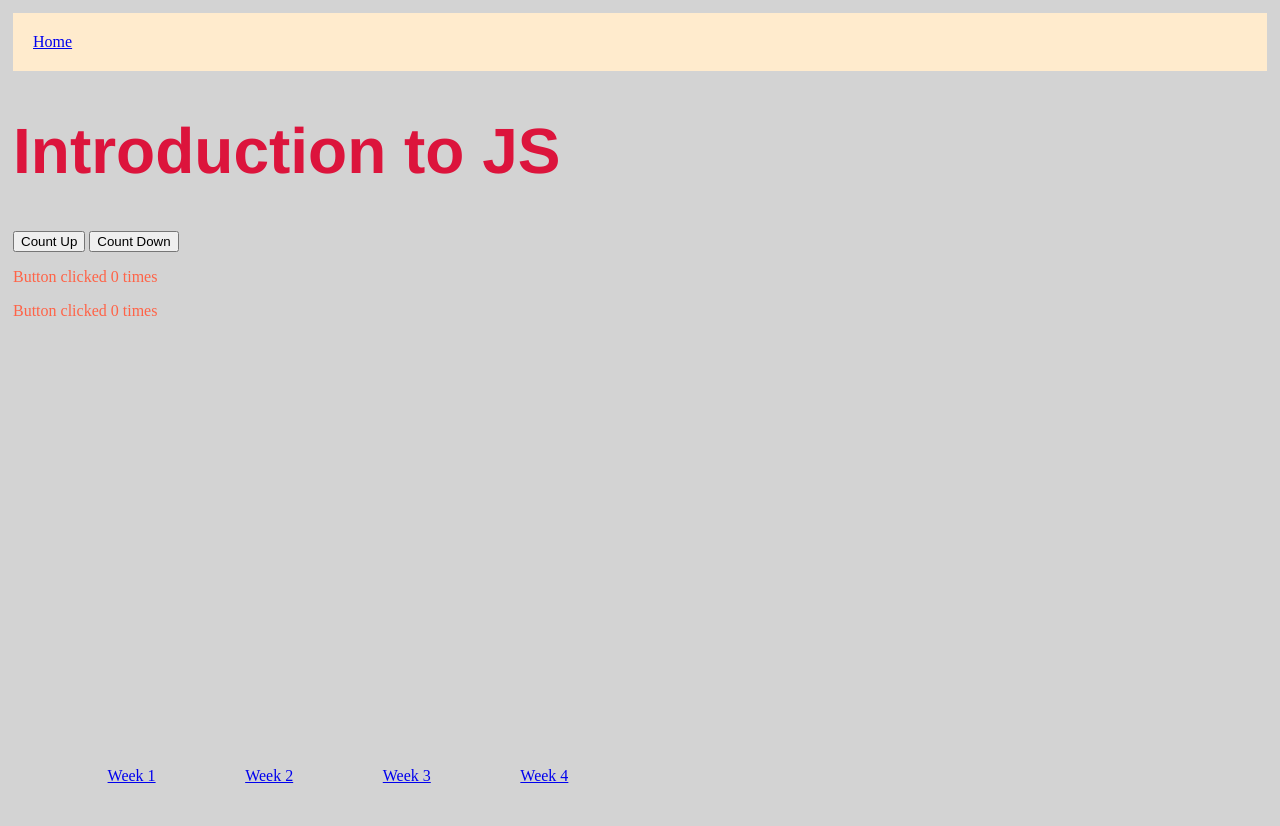
After one commit to EmmanuelAmodu/DLBC_Coding_Tutorial, a PHP site: page /week7.html in a window 1280 px wide. The commit adds this page. Run offline with PHP 8.4, Linux system fonts and the light colour scheme.

Commit message:
Intro to JS

```diff
--- a/Student/Ferdinard/assets/styles.css
+++ b/Student/Ferdinard/assets/styles.css
@@ -60,9 +60,11 @@ h1{
   display: flex;
   padding: 5px;
   position: fixed;
+  width: 50%;
   bottom: 0;
-  margin-right: 0px;
+  margin-right: 25px;
   margin-bottom: 10px;
   justify-content: space-evenly;
   align-items: center;
+
 }
--- /dev/null
+++ b/Student/Ferdinard/week7.html
@@ -0,0 +1,31 @@
+<DOCTYPE!>
+<html>
+<header id="app-header"></header>
+<nav id="app-nav"></nav>
+    <script>
+      let count = 0;
+      function countUp() {
+        count = count + 1; // count += 1; count++;
+        document.getElementById("clickUp").innerHTML = "Button clicked " + count + " times";
+      }
+
+      function countDown() {
+        count = count - 1; // count -= 1; count--;
+        document.getElementById("clickDown").innerHTML = "Button clicked " + count + " times";
+      }
+    </script>
+
+<body>
+    <h1>Introduction to JS</h1>
+
+    <button onclick="countUp()">Count Up</button>
+    <button onclick="countDown()">Count Down</button>
+    <p id="clickDown">Button clicked 0 times</p>
+    <p id="clickUp">Button clicked 0 times</p>
+
+
+    <footer id="app-footer"></footer>
+    <script src="essentials.js"></script>
+
+</body>
+</html>
```
Also changed, not shown: Student/Ferdinard/week5.html (+1 -23 lines), Student/Ferdinard/assets/script.js (renamed from Student/Ferdinard/assets/script.html).
